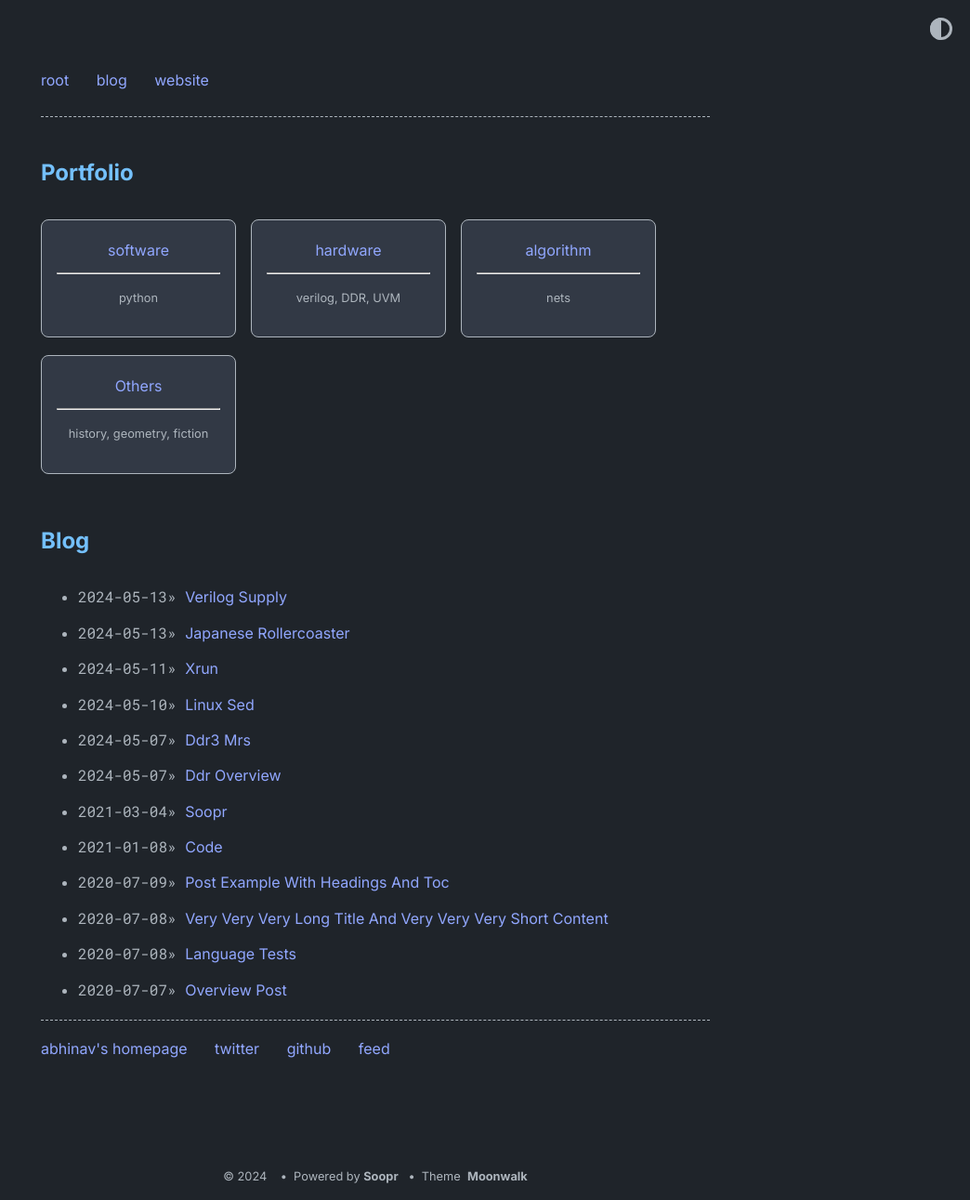
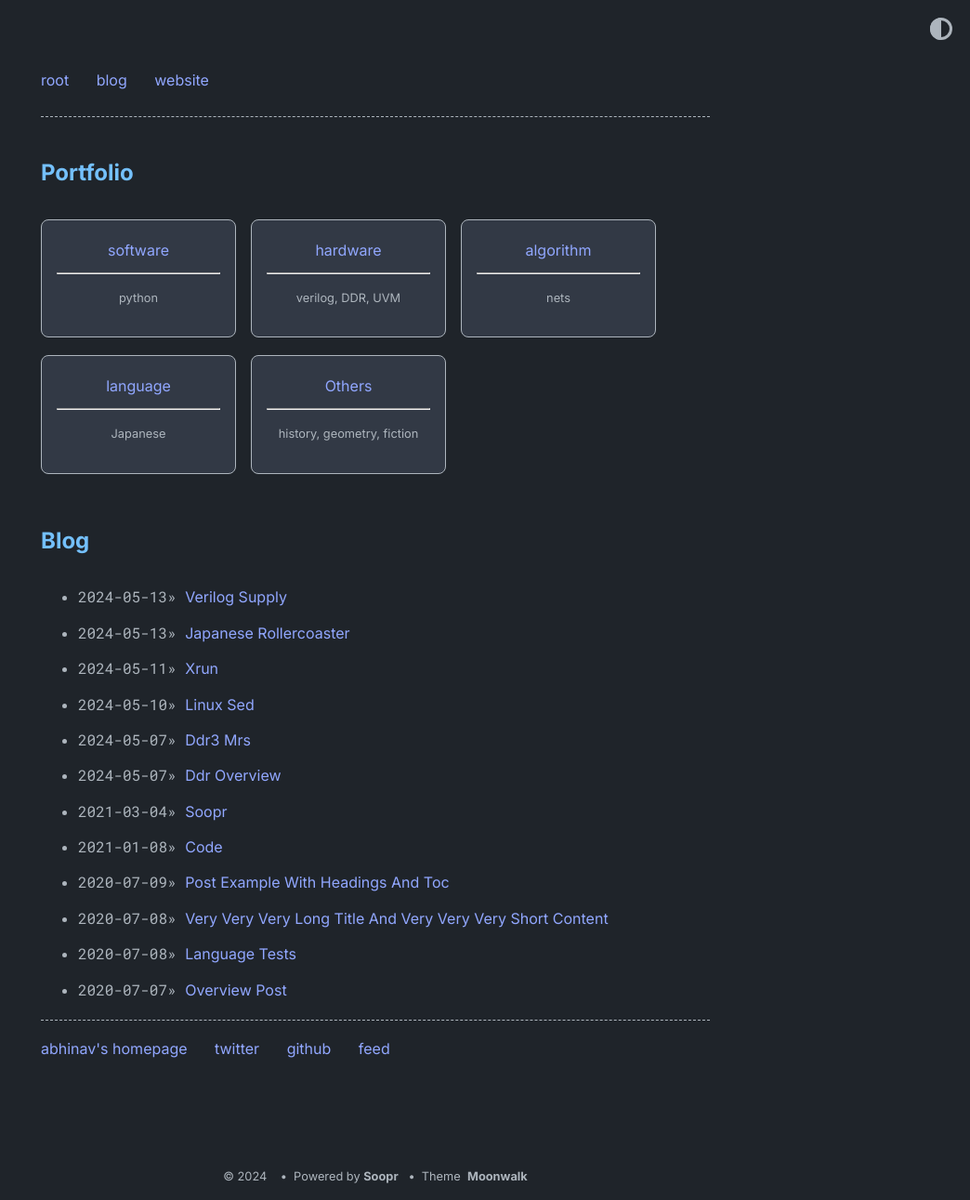
Before and after one commit to c0ralline/test.github.io, a Jekyll site: the page built from index.md, in a window 1280 px wide. Shown: the whole page at 93% size, without its empty margins (236-1280 px from the left). Built offline with Jekyll 4.4.1, drawn with Linux system fonts in a browser that asks for light colours.

Commit message:
Update home.yml

```diff
--- a/_data/home.yml
+++ b/_data/home.yml
@@ -21,6 +21,10 @@ project_entries:
     url: overview-post
     desc: nets
   #  highlight: WIP
+
+  - title: language
+    url: overview-post
+    desc: Japanese
 
   - title: Others
     url: overview-post
```
